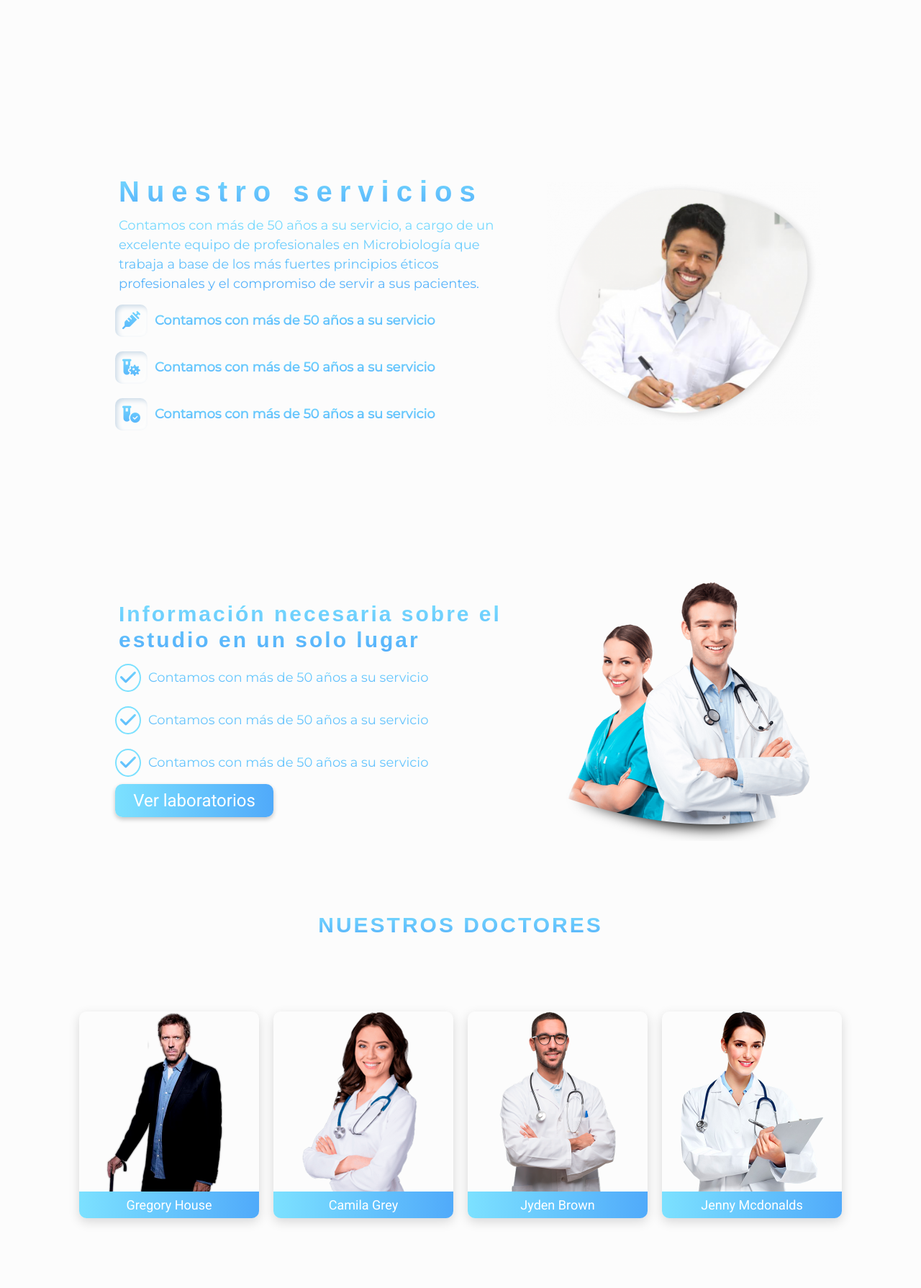
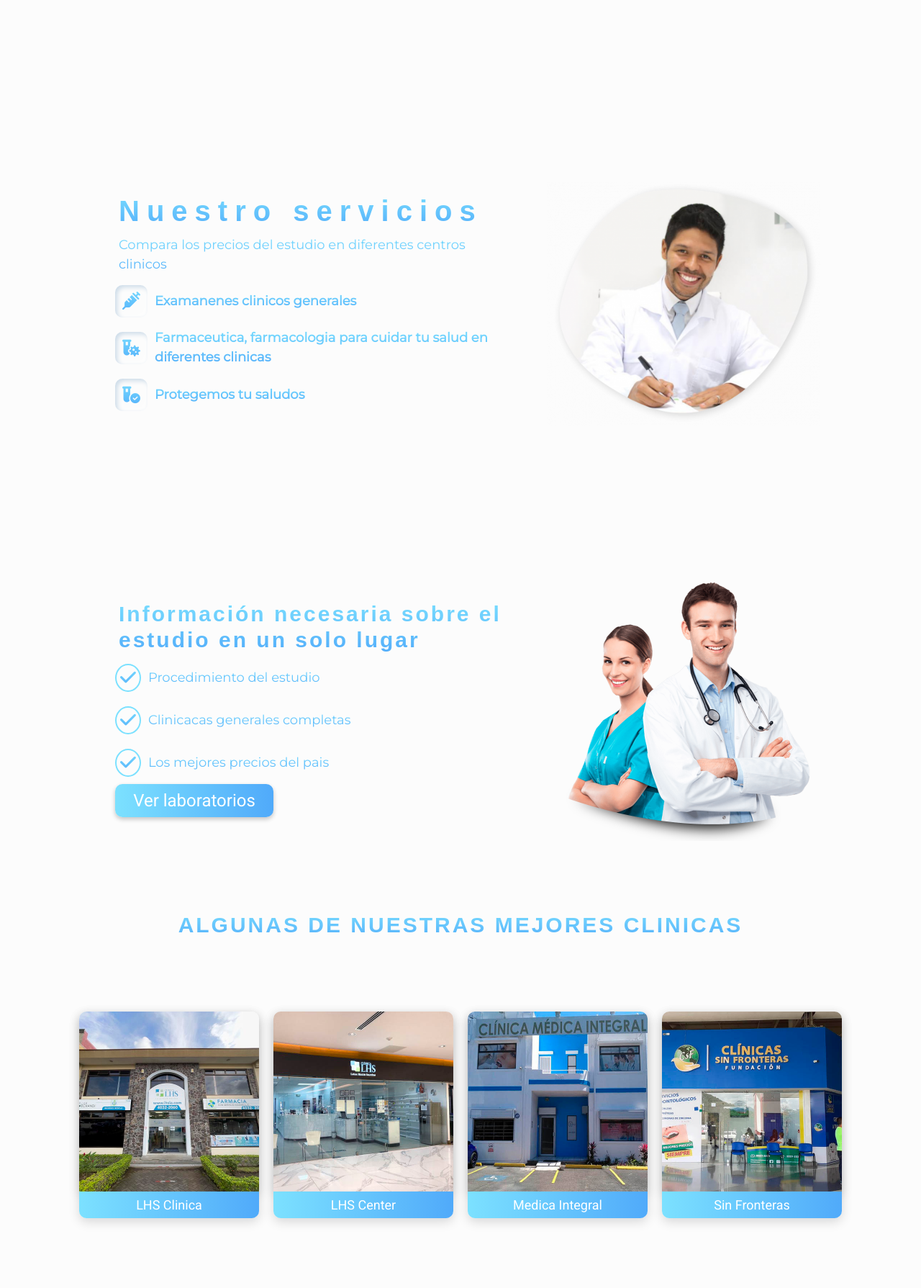
Before and after one commit to cristopher9730/Family-Medicine, an ASP.NET MVC app: page /Home/LandingPage in a window 1280 px wide. Shown: the part 596-2385 px from the top of the page at 72% size. Run offline with ASP.NET Core 8 and stand-ins for ASP.NET MVC 5, Linux system fonts and the light colour scheme; the project's own start-up code is not run, and a stand-in starts its controllers and pages; some libraries are stand-ins or nearby versions; some web fonts are replaced.

Commit message:
Cambios en general de la rama

```diff
--- a/FamilyMedicine/Content/css/landingPage.css
+++ b/FamilyMedicine/Content/css/landingPage.css
@@ -179,6 +179,15 @@ body {
     width: 250px;
     box-shadow: rgba(0, 0, 0, 0.15) 0px 5px 15px 0px;
     border-radius: 10px;
+
+    border-top-left-radius: 10px;
+    border-top-right-radius: 10px;
+}
+
+.imgDoctor img{
+    border-top-left-radius: 10px;
+    border-top-right-radius: 10px;
+    box-shadow: rgba(0, 0, 0, 0.15) 0px 5px 15px 0px;
 }
 
 .textoNombre {
--- a/FamilyMedicine/Views/Home/LandingPage.cshtml
+++ b/FamilyMedicine/Views/Home/LandingPage.cshtml
@@ -7,9 +7,10 @@
 <script src="https://kit.fontawesome.com/e77fc0ae51.js" crossorigin="anonymous"></script>
 <link href='https://fonts.googleapis.com/css?family=Montserrat' rel='stylesheet'>
 <link href="https://fonts.cdnfonts.com/css/lemonmilk" rel="stylesheet">
+<link rel="stylesheet" href="https://unpkg.com/aos@next/dist/aos.css" />
 
 <section class="contentBannerPrincipal">
-    <div class="contenedorInfoPrincipal">
+    <div class="contenedorInfoPrincipal" data-aos="fade-down" data-aos-duration="3000">
         <h1 class="seoTitleB1">FAMILY <br /> MEDICINE</h1>
         <p class="discripccionBanner1" style=" font-weight: 600;">
             Contamos con más de 50 años a su servicio, a
@@ -20,7 +21,7 @@
         <a class="botonPrincipal">Ir a inicio</a>
     </div>
 
-    <div class="contenidoImg">
+    <div class="contenidoImg" data-aos="fade-up" data-aos-duration="3000">
         <div class="backgroundBanner"></div>
         <img class="imgBanner1" src="~/Content/imgs/otros/dclinico2.png" />
     </div>
@@ -30,31 +31,28 @@
 
 
     <div class="contenedorInfoPrincipal" style="width: 600px;">
-        <h1 class="seoTitleB1" style="font-size: 40px;">Nuestro servicios</h1>
-        <p class="discripccionBanner1">
-            Contamos con más de 50 años a su servicio, a
-            cargo de un excelente equipo de profesionales en Microbiología que trabaja
-            a base de los más fuertes principios éticos profesionales y el compromiso
-            de servir a sus pacientes.
+        <h1 class="seoTitleB1" style="font-size: 40px;" >Nuestro servicios</h1>
+        <p class="discripccionBanner1" data-aos="fade-up">
+            Compara los precios del estudio en diferentes centros clinicos
         </p>
-        <hgroup class="contenedorServicios">
+        <hgroup class="contenedorServicios" data-aos="fade-left" data-aos-duration="3000">
             <i class="fa-solid fa-syringe faSolidIcono"></i>
             <p class="discripccionBanner1" style=" font-weight: 600;">
-                Contamos con más de 50 años a su servicio
+                Examanenes clinicos generales
             </p>
         </hgroup>
 
-        <hgroup class="contenedorServicios">
+        <hgroup class="contenedorServicios" data-aos="fade-left" data-aos-duration="2500">
             <i class="fa-solid fa-vial-virus faSolidIcono"></i>
             <p class="discripccionBanner1" style=" font-weight: 600;">
-                Contamos con más de 50 años a su servicio
+                Farmaceutica, farmacologia para cuidar tu salud en diferentes clinicas
             </p>
         </hgroup>
 
-        <hgroup class="contenedorServicios">
+        <hgroup class="contenedorServicios" data-aos="fade-left" data-aos-duration="2000">
             <i class="fa-solid fa-vial-circle-check faSolidIcono"></i>
             <p class="discripccionBanner1" style=" font-weight: 600;">
-                Contamos con más de 50 años a su servicio
+                Protegemos tu saludos
             </p>
         </hgroup>
     </div>
@@ -69,24 +67,24 @@
             Información necesaria sobre el estudio en un solo lugar
         </h1>
 
-        <hgroup class="contenedorServicios">
+        <hgroup class="contenedorServicios" data-aos="fade-left" data-aos-duration="2000">
             <i class="fa-solid fa-check faSolidIconoTipo2"></i>
             <p class="discripccionBanner1">
-                Contamos con más de 50 años a su servicio
+                Procedimiento del estudio
             </p>
         </hgroup>
 
-        <hgroup class="contenedorServicios">
+        <hgroup class="contenedorServicios" data-aos="fade-left" data-aos-duration="2000">
             <i class="fa-solid fa-check faSolidIconoTipo2"></i>
             <p class="discripccionBanner1">
-                Contamos con más de 50 años a su servicio
+                Clinicacas generales completas
             </p>
         </hgroup>
 
-        <hgroup class="contenedorServicios">
+        <hgroup class="contenedorServicios" data-aos="fade-left" data-aos-duration="2000">
             <i class="fa-solid fa-check faSolidIconoTipo2"></i>
             <p class="discripccionBanner1">
-                Contamos con más de 50 años a su servicio
+                Los mejores precios del pais
             </p>
         </hgroup>
 
@@ -98,25 +96,73 @@
 
 <div>
     <h1 class="seoTitleB1" style="font-size: 30px; letter-spacing:3px; text-align: center;">
-        NUESTROS DOCTORES
+        ALGUNAS DE NUESTRAS MEJORES CLINICAS
     </h1>
 
     <section class="contentBannerPrincipal" style="height: 60vh">
-        <div class="imgDoctor">
-            <img width="250px" src="~/Content/imgs/otros/doctores/dchouse.png" />
-            <p class="textoNombre">Gregory House</p>
+        <div class="imgDoctor" data-aos="fade-up" data-aos-duration="2000">
+            <img width="250px" src="~/Content/imgs/otros/clinica/c4.jpg" />
+            <p class="textoNombre">LHS Clinica</p>
         </div>
-        <div class="imgDoctor">
-            <img width="250px" src="~/Content/imgs/otros/doctores/dc3.png" />
-            <p class="textoNombre">Camila Grey</p>
+        <div class="imgDoctor" data-aos="fade-down" data-aos-duration="3000">
+            <img width="250px" src="~/Content/imgs/otros/clinica/cl.jpg" />
+            <p class="textoNombre">LHS Center</p>
         </div>
-        <div class="imgDoctor">
-            <img width="250px" src="~/Content/imgs/otros/doctores/dc2.png" />
-            <p class="textoNombre">Jyden Brown</p>
+        <div class="imgDoctor" data-aos="fade-up" data-aos-duration="2000">
+            <img width="250px" src="~/Content/imgs/otros/clinica/cl2.jpg" />
+            <p class="textoNombre">Medica Integral</p>
         </div>
-        <div class="imgDoctor">
-            <img width="250px" src="~/Content/imgs/otros/doctores/d4.png" />
-            <p class="textoNombre">Jenny Mcdonalds</p>
+        <div class="imgDoctor" data-aos="fade-down" data-aos-duration="3000">
+            <img width="250px" src="~/Content/imgs/otros/clinica/cl3.jpg" />
+            <p class="textoNombre">Sin Fronteras</p>
         </div>
     </section>
 </div>
+
+
+<section class="contentBannerPrincipal" style="height: 70vh">
+
+
+    <div class="contenedorInfoPrincipal" style="width: 600px;">
+        <h1 class="seoTitleB1" style="font-size: 40px;">CLINICAS AFILIADAS</h1>
+        <p class="discripccionBanner1">
+            Puedes verder tus examanes como afiliado clinico
+        </p>
+        <hgroup class="contenedorServicios" data-aos="fade-left" data-aos-duration="3000">
+            <i class="fa-solid fa-hospital faSolidIcono"></i>
+            <p class="discripccionBanner1" style=" font-weight: 600;">
+                Puedes dar servicios de examanenes clinicos generales
+            </p>
+        </hgroup>
+
+        <hgroup class="contenedorServicios" data-aos="fade-left" data-aos-duration="2000">
+            <i class="fa-solid fa-hospital faSolidIcono"></i>
+            <p class="discripccionBanner1" style=" font-weight: 600;">
+                Puedes dar servicios de farmaceutica, farmacologia
+            </p>
+        </hgroup>
+
+        <hgroup class="contenedorServicios" data-aos="fade-left" data-aos-duration="2000">
+            <i class="fa-solid fa-dollar-sign faSolidIcono"></i>
+            <p class="discripccionBanner1" style=" font-weight: 600;">
+                Paga por ser afiliado por 100$ por mes
+            </p>
+        </hgroup>
+
+
+        <a class="botonPrincipal" style="font-size: 18px;">Unete por 100$ por mes</a>
+    </div>
+
+    <img width="380px" src="~/Content/imgs/vectoriales/vectorialClinico.png" />
+</section>
+
+
+<script src="https://unpkg.com/aos@next/dist/aos.js"></script>
+<script>
+    AOS.init();
+</script>
+<script>
+    AOS.init({
+        once: true,
+    });
+</script>
```
Also changed, not shown: FamilyMedicine/Content/css/carritoDeCompras.css (+53 -0 lines), FamilyMedicine/Views/Home/CarritoDeCompras.cshtml (+9 -19 lines), FamilyMedicine/Content/imgs/otros/clinica/c4.jpg (added), FamilyMedicine/Content/imgs/otros/clinica/cl.jpg (added), FamilyMedicine/Content/imgs/otros/clinica/cl2.jpg (added), FamilyMedicine/Content/imgs/otros/clinica/cl3.jpg (added), FamilyMedicine/Content/imgs/otros/doctores/d4.png (deleted), FamilyMedicine/Content/imgs/otros/doctores/dc2.png (deleted), FamilyMedicine/Content/imgs/otros/doctores/dc3.png (deleted), FamilyMedicine/Content/imgs/otros/doctores/dchouse.png (deleted), FamilyMedicine/Content/imgs/vectoriales/vectorialClinico.png (added), FamilyMedicine/FamilyMedicine.csproj.
